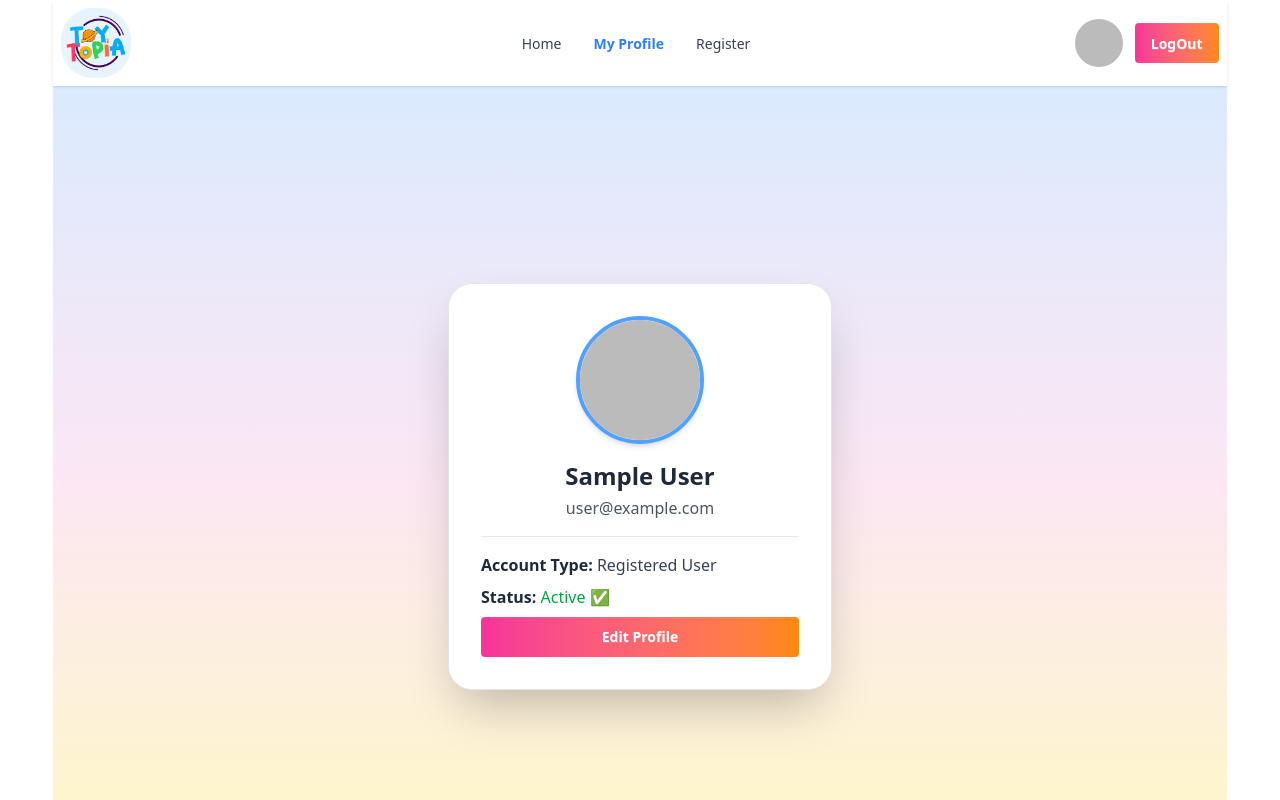
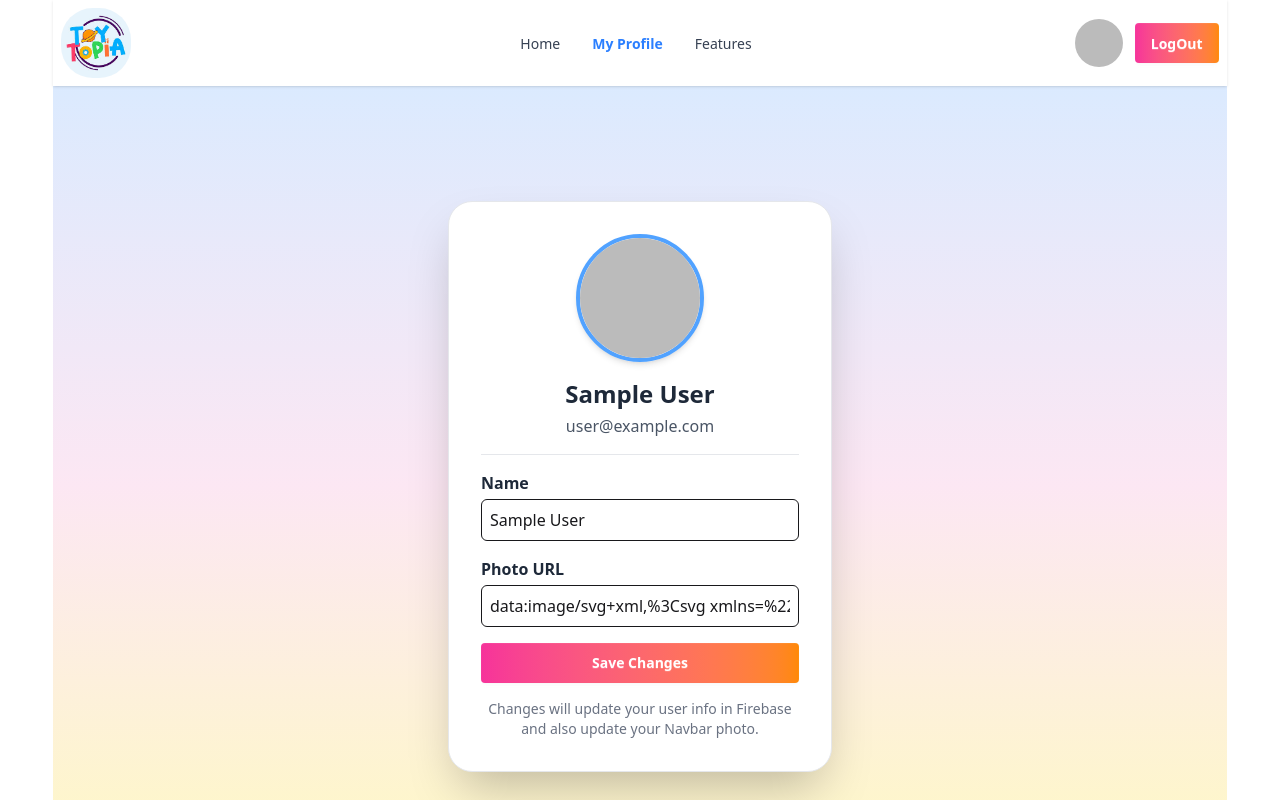
Before and after one commit to Mokim2005/toytopia-simple-project, a React (Vite) app: page /myprofile in a window 1280 px wide. Shown: the top 800 px of the page. Built offline with nearby package versions, Linux system fonts and the light colour scheme; no server answers; sample sign-in values are in the browser's storage.

Commit message:
added my profile page..and added featured page

```diff
--- a/package.json
+++ b/package.json
@@ -17,6 +17,8 @@
     "react-icons": "^5.5.0",
     "react-router": "^7.9.4",
     "react-toastify": "^11.0.5",
+    "rechart": "^0.0.1",
+    "recharts": "^3.3.0",
     "sweetalert2": "^11.26.3",
     "swiper": "^12.0.3",
     "tailwindcss": "^4.1.15"
--- a/src/Components/Banner.jsx
+++ b/src/Components/Banner.jsx
@@ -16,7 +16,7 @@ const Banner = () => {
             curiosity and creativity in every child.
           </p>
           <button className="btn bg-gradient-to-r from-pink-500 to-orange-400 border-none text-white hover:from-orange-400 hover:to-pink-500 transition-all">
-            Get Started
+            Buy Now
           </button>
         </div>
       </div>
--- a/src/Components/Navber.jsx
+++ b/src/Components/Navber.jsx
@@ -41,14 +41,14 @@ const Navber = () => {
         My Profile
       </NavLink>
       <NavLink
-        to="/register"
+        to="/topratedpage"
         className={({ isActive }) =>
           `mr-2 px-3 py-1 rounded transition-all duration-200 ${
             isActive ? "text-blue-500 font-semibold" : "text-gray-700"
           } hover:text-blue-600`
         }
       >
-        Register
+        Features
       </NavLink>
     </>
   );
@@ -89,15 +89,22 @@ const Navber = () => {
         <ul className="menu menu-horizontal px-1">{links}</ul>
       </div>
       <div className="navbar-end gap-x-3">
+        <div className="relative group">
           {user && user.photoURL ? (
+            <>
               <img
                 src={user.photoURL}
                 alt="User"
-            className="w-12 h-12 rounded-full object-cover"
+                className="w-12 h-12 rounded-full object-cover cursor-pointer"
               />
+              <span className="absolute left-1/2 -translate-x-1/2 bottom-[-35px] bg-gray-800 text-white text-sm px-2 py-1 rounded-md opacity-0 group-hover:opacity-100 transition-opacity duration-300 whitespace-nowrap">
+                {user.displayName || "User"}
+              </span>
+            </>
           ) : (
             <FaUser className="text-3xl text-gray-600" />
           )}
+        </div>
 
         {user ? (
           <button
--- a/src/Components/Pages/Login.jsx
+++ b/src/Components/Pages/Login.jsx
@@ -1,20 +1,22 @@
 import React, { use, useState } from "react";
-import { Link, useNavigate } from "react-router";
+import { Link, useLocation, useNavigate } from "react-router";
 import { AuthContext } from "../../Context/AuthContext";
 import { FaEye, FaEyeSlash } from "react-icons/fa";
 import Swal from "sweetalert2";
 
 const Login = () => {
   const navigate = useNavigate();
+   const location = useLocation();
   const [showPassword, setShowPassword] = useState(false);
   const { signInUser, signInWithGoogle } = use(AuthContext);
+  const from = location.state?.from?.pathname || "/";
 
   //google sign in
   const handleGoogleSignIn = () => {
     signInWithGoogle()
       .then((result) => {
         console.log(result);
-        navigate();
+        navigate(from, { replace: true });
       })
       .catch((error) => {
         console.log(error);
@@ -38,7 +40,7 @@ const Login = () => {
           icon: "success",
           confirmButtonText: "OK",
         }).then(() => {
-          navigate("/");
+          navigate(from, { replace: true });
         });
       })
       .catch((error) => {
--- a/src/Components/Pages/MyProfile.jsx
+++ b/src/Components/Pages/MyProfile.jsx
@@ -1,8 +1,49 @@
-import React, { use } from "react";
+import React, { useContext, useState, useEffect } from "react";
 import { AuthContext } from "../../Context/AuthContext";
+import { updateProfile } from "firebase/auth";
+import { Navigate } from "react-router";
+import Swal from "sweetalert2";
 
 const MyProfile = () => {
-  const { user } = use(AuthContext);
+  const { user, auth } = useContext(AuthContext); // auth = Firebase auth instance
+  const [name, setName] = useState("");
+  const [photoURL, setPhotoURL] = useState("");
+  const [imagePreview, setImagePreview] = useState("");
+
+  useEffect(() => {
+    if (user) {
+      setName(user.displayName || "");
+      setPhotoURL(user.photoURL || "");
+      setImagePreview(user.photoURL || "");
+    }
+  }, [user]);
+
+  // 🔒 Protect route: redirect if not logged in
+  if (!user) {
+    return <Navigate to="/login" replace />;
+  }
+
+  const handleSaveChanges = async (e) => {
+    e.preventDefault();
+
+    if (!name.trim() || !photoURL.trim()) {
+      Swal.fire("Error", "Both fields are required!", "error");
+      return;
+    }
+
+    try {
+      await updateProfile(auth.currentUser, {
+        displayName: name,
+        photoURL: photoURL,
+      });
+
+      Swal.fire("Success!", "Profile updated successfully", "success");
+      setImagePreview(photoURL);
+    } catch (error) {
+      console.error("Error updating profile:", error);
+      Swal.fire("Error", error.message, "error");
+    }
+  };
 
   return (
     <div className="min-h-screen bg-gradient-to-b from-blue-100 via-pink-100 to-yellow-100 flex justify-center items-center px-4">
@@ -10,10 +51,7 @@ const MyProfile = () => {
         {/* Profile Image */}
         <div className="flex justify-center mb-4">
           <img
-            src={
-              user?.photoURL ||
-              "https://cdn-icons-png.flaticon.com/512/847/847969.png"
-            }
+            src={imagePreview || "https://cdn-icons-png.flaticon.com/512/847/847969.png"}
             alt="User"
             className="w-32 h-32 rounded-full object-cover border-4 border-blue-400 shadow-md"
           />
@@ -21,31 +59,53 @@ const MyProfile = () => {
 
         {/* User Info */}
         <h1 className="text-2xl font-bold text-gray-800 mb-1">
-          {user?.displayName || "Guest User"}
+          {user.displayName || "Guest User"}
         </h1>
-        <p className="text-gray-600 mb-4">{user?.email || "No email found"}</p>
+        <p className="text-gray-600 mb-4">{user.email}</p>
 
         {/* Divider */}
         <div className="border-t border-gray-200 my-4"></div>
 
-        {/* Profile Details */}
-        <div className="space-y-2 text-left text-gray-700">
-          <p>
-            <span className="font-semibold text-gray-800">Account Type:</span>{" "}
-            {user ? "Registered User" : "Guest"}
-          </p>
-          <p>
-            <span className="font-semibold text-gray-800">Status:</span>{" "}
-            <span className="text-green-600 font-medium">
-              {user ? "Active ✅" : "Inactive ❌"}
-            </span>
-          </p>
-        </div>
+        {/* Edit Form */}
+        <form onSubmit={handleSaveChanges} className="space-y-4 text-left">
+          <div>
+            <label className="block font-semibold text-gray-800 mb-1">
+              Name
+            </label>
+            <input
+              type="text"
+              value={name}
+              onChange={(e) => setName(e.target.value)}
+              className="border p-2 w-full rounded-md"
+              placeholder="Enter your name"
+            />
+          </div>
 
-        {/* Action Button */}
-        <button className="btn w-full mt-2 bg-gradient-to-r from-pink-500 to-orange-400 border-none text-white hover:from-orange-400 hover:to-pink-500 transition-all">
-          Edit Profile
-        </button>
+          <div>
+            <label className="block font-semibold text-gray-800 mb-1">
+              Photo URL
+            </label>
+            <input
+              type="text"
+              value={photoURL}
+              onChange={(e) => setPhotoURL(e.target.value)}
+              className="border p-2 w-full rounded-md"
+              placeholder="Enter photo URL"
+            />
+          </div>
+
+          <button
+            type="submit"
+            className="btn w-full bg-gradient-to-r from-pink-500 to-orange-400 border-none text-white hover:from-orange-400 hover:to-pink-500 transition-all"
+          >
+            Save Changes
+          </button>
+        </form>
+
+        <p className="text-sm text-gray-500 mt-4">
+          Changes will update your user info in Firebase and also update your
+          Navbar photo.
+        </p>
       </div>
     </div>
   );
--- /dev/null
+++ b/src/Components/TopRatedPage.jsx
@@ -0,0 +1,59 @@
+import { useLoaderData } from "react-router";
+import {
+  BarChart,
+  Bar,
+  XAxis,
+  YAxis,
+  CartesianGrid,
+  Tooltip,
+  ResponsiveContainer,
+} from "recharts";
+
+const TopRatedPage = () => {
+  const toys = useLoaderData();
+
+  // Top rated toys filter (rating >= 4.5)
+  const chartData = toys
+    .filter((toy) => toy.rating >= 4.5)
+    .map((toy) => ({
+      name: toy.toyName,
+      rating: toy.rating,
+    }));
+
+  return (
+    <div className="max-w-5xl mx-auto px-6 py-10">
+      <h1 className="text-3xl font-bold text-center mb-10 text-blue-600">
+        Top Rated Toys 🎯
+      </h1>
+
+      {chartData.length > 0 ? (
+        <div className="w-full h-99">
+          <ResponsiveContainer width="70%" height="100%">
+            <BarChart
+              data={chartData}
+              margin={{ top: 20, right: 30, left: 20, bottom: 5 }}
+            >
+              <CartesianGrid strokeDasharray="3 3" />
+              <XAxis
+                dataKey="name"
+                tick={{ fontSize: 12 }}
+                interval={0}
+                angle={-30}
+                textAnchor="end"
+              />
+              <YAxis domain={[0, 5]} />
+              <Tooltip />
+              <Bar dataKey="rating" fill="#4f46e5" />
+            </BarChart>
+          </ResponsiveContainer>
+        </div>
+      ) : (
+        <p className="text-center text-gray-500 text-lg">
+          No top rated toys found.
+        </p>
+      )}
+    </div>
+  );
+};
+
+export default TopRatedPage;
--- a/src/Routs/PrivetRout.jsx
+++ b/src/Routs/PrivetRout.jsx
@@ -13,7 +13,7 @@ const PrivetRout = ({ children }) => {
   if (user) {
     return children;
   }
-  return <Navigate to="/login" />;
+  return <Navigate to="/login" state={{ from: location }} replace />;
 };
 
 export default PrivetRout;
--- a/src/Routs/Rout.jsx
+++ b/src/Routs/Rout.jsx
@@ -11,6 +11,8 @@ import PrivetRout from "./PrivetRout";
 import SliderBanner from "../Components/Pages/SliderBanner";
 import Banner from "../Components/Banner";
 import ToysDetails from "../Components/Pages/ToysDetails";
+import TopRatedToys from "../Components/TopRatedPage";
+import TopRatedPage from "../Components/TopRatedPage";
 
 const router = createBrowserRouter([
   {
@@ -40,6 +42,15 @@ const router = createBrowserRouter([
           </PrivetRout>
         ),
       },
+      {
+        path: "/topratedpage",
+        element: (
+          <PrivetRout>
+            <TopRatedPage></TopRatedPage>
+          </PrivetRout>
+        ),
+        loader: () => fetch("/ToysData.json"),
+      },
     ],
   },
 
@@ -59,6 +70,7 @@ const router = createBrowserRouter([
     path: "/banner",
     Component: Banner,
   },
+
   {
     path: "/toysdetails/:toyId",
     element: (
@@ -68,6 +80,15 @@ const router = createBrowserRouter([
     ),
     loader: () => fetch("/ToysData.json"),
   },
+  {
+    path: "/topratedpage",
+    element: (
+      <PrivetRout>
+        <TopRatedPage></TopRatedPage>
+      </PrivetRout>
+    ),
+    loader: () => fetch("/ToysData.json"),
+  },
 ]);
 
 export default router;
```
Also changed, not shown: src/Components/Footer.jsx (+28 -9 lines), src/Components/ToyDetailsCard.jsx (+95 -3 lines), src/Context/AuthProvider.jsx (+15 -15 lines), 1 other file (tests, documents, lock files or other folders). Lines whose indentation alone changed are shown as unchanged.
